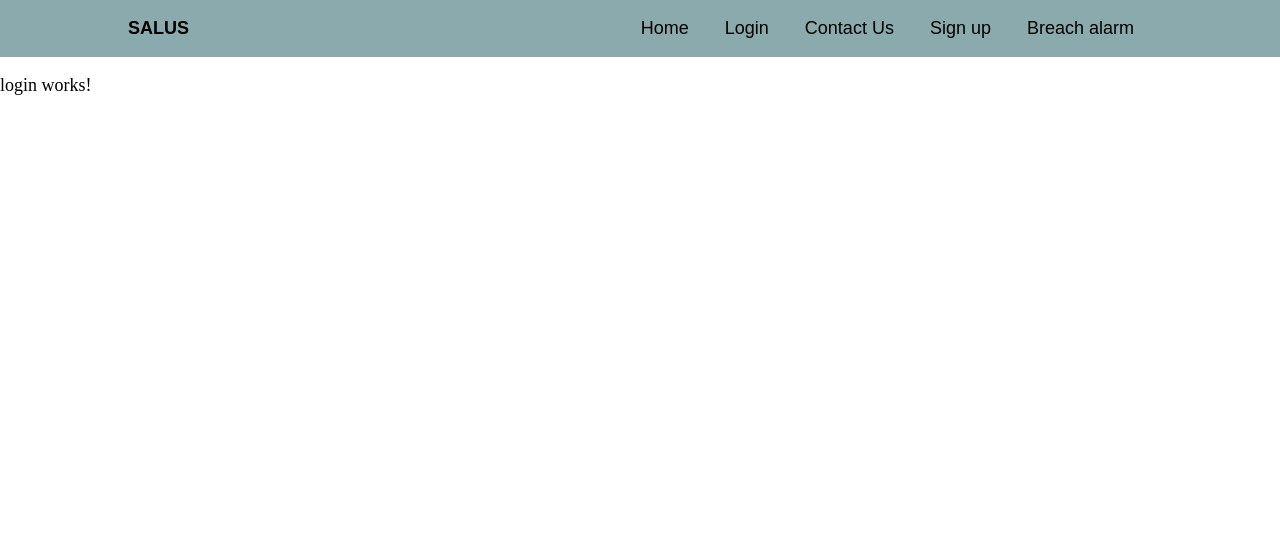
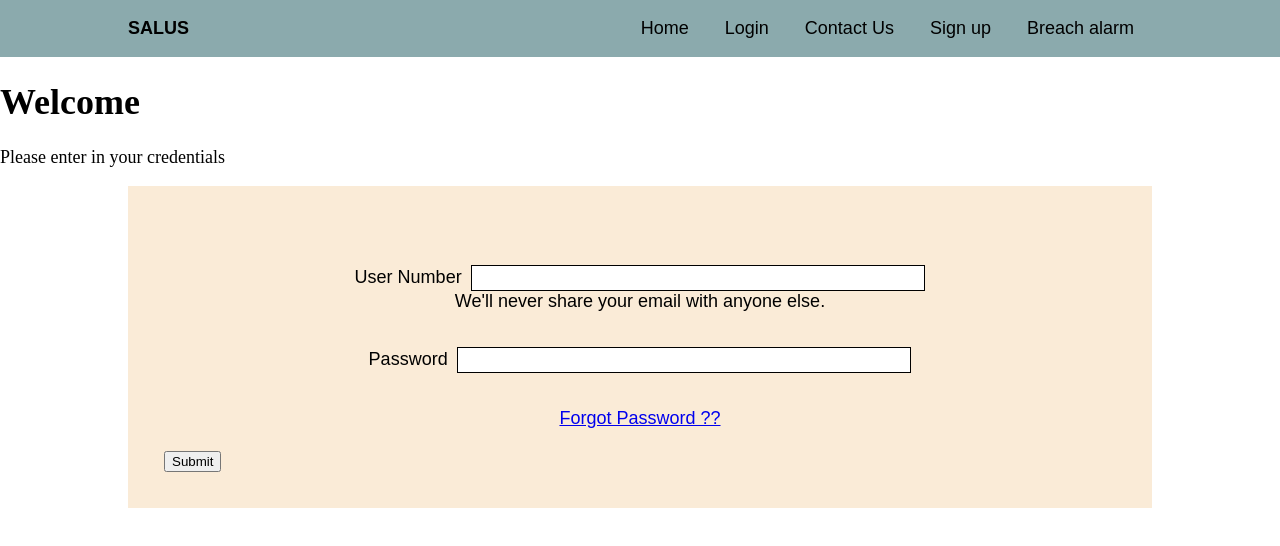
Before and after one commit to FCM01/Project-Salus, an Angular app: page /login in a window 1280 px wide. Shown: the top 546 px of the page. Built offline with nearby package versions, Linux system fonts and the light colour scheme.

Commit message:
login complete

```diff
--- a/src/app/login/login.component.css
+++ b/src/app/login/login.component.css
@@ -0,0 +1,35 @@
+
+body {
+
+	background: #666;
+	display: flex;
+	align-items: center;
+	justify-content: center;
+	min-height: 100vh;
+	overflow: hidden;
+
+}
+.mb-main {
+    font-family: "Anton", sans-serif;
+    font-family: "Raleway", sans-serif;
+    text-align: left;
+      display:block;
+      padding:2em;
+      width: 80%;
+      margin: 0 auto;
+      margin-bottom: 1em;
+      background-color: antiquewhite;
+}
+.mb-3
+{
+    text-align: center;
+    margin: .5em;
+    padding: .7em;
+}
+.mb-3 .form-control {
+    margin-left: .7em;
+    width: 50%;
+  height: 2em;
+  border: 1px solid black;
+
+}
--- a/src/app/login/login.component.html
+++ b/src/app/login/login.component.html
@@ -1 +1,26 @@
-<p>login works!</p>
+<form>
+    <h1>Welcome</h1>
+    <p>Please enter in your credentials</p>
+    <div class = "mb-main">
+        <div class="row">
+            <div class="col-md-6 offset-md-3 mt-4">
+
+                <br>
+                <div class="mb-3">
+                <label for="usernumber">User Number</label>
+                <input type="email" class="form-control" id="exampleInputEmail1" #user_number>
+                <div id="emailHelp" class="form-text">We'll never share your email with anyone else.</div>
+                </div>
+                <div class="mb-3">
+                <label for="password" class="form-label">Password</label>
+                <input type="password" class="form-control" id="exampleInputPassword1" #password>
+                </div>
+                <div class="mb-3 form-check">
+                <a routerLink = "/forgotpassword">Forgot Password ??</a>
+                </div>
+                <button type="submit" class="btn btn-primary" (click)="setValues(user_number.value,password.value)">Submit</button>
+
+            </div>
+        </div>
+</div>
+  </form>
--- a/src/app/login/login.component.ts
+++ b/src/app/login/login.component.ts
@@ -1,4 +1,9 @@
 import { Component, OnInit } from '@angular/core';
+import { SalusloginService } from '../saluslogin.service';
+import { Router } from '@angular/router';
+import { FormBuilder, FormGroup, Validators } from "@angular/forms"
+
+
 
 @Component({
   selector: 'app-login',
@@ -6,10 +11,34 @@ import { Component, OnInit } from '@angular/core';
   styleUrls: ['./login.component.css']
 })
 export class LoginComponent implements OnInit {
+  public rForm: FormGroup;
+  public responce:any ;
+  public user_number ="" ;
+  public password ="";
+  private final_payload ={};
+  public titleAlert: string = "Please enter in your email"
+  public titleAlert2 :string ="Please enter in an password"
 
-  constructor() { }
+  constructor(private log :SalusloginService,private router: Router,private fb: FormBuilder)
+  {
+    this.rForm = fb.group({
+      "user_email": ['', Validators.email],
+      "password": ['', Validators.compose([Validators.required, Validators.maxLength(8)])],
+      "validate": ''
+    })
+  }
 
   ngOnInit(): void {
+
+  }
+
+  setValues(user_num :any ,pass:any){
+    this.user_number = user_num;
+    this.password= pass;
+    this.final_payload = {"data":{"user_number":this.user_number,"password":this.password}}
+    this.responce=this.log.LoginCredentialSend(this.final_payload)
+      .subscribe()
+    console.log("what the subcribed observable gave back ==>",this.responce);
   }
 
 }
--- /dev/null
+++ b/src/app/saluslogin.service.ts
@@ -0,0 +1,20 @@
+import { Injectable } from '@angular/core';
+import { HttpClient } from '@angular/common/http'
+import { Observable, throwError } from 'rxjs';
+import { catchError, retry } from 'rxjs/operators';
+
+@Injectable({
+  providedIn: 'root'
+})
+export class SalusloginService {
+  public url = "http://localhost:5000"
+  public payload={};
+  constructor(public http: HttpClient) { }
+
+  LoginCredentialSend(final_payload:any)
+  {
+    this.payload= JSON.stringify(final_payload)
+    console.log(final_payload)
+   return this.http.post(this.url+"/User/login",this.payload)
+  }
+}
```
Also changed, not shown: src/app/app.module.ts (+6 -1 lines), 1 other file (tests, documents, lock files or other folders).
